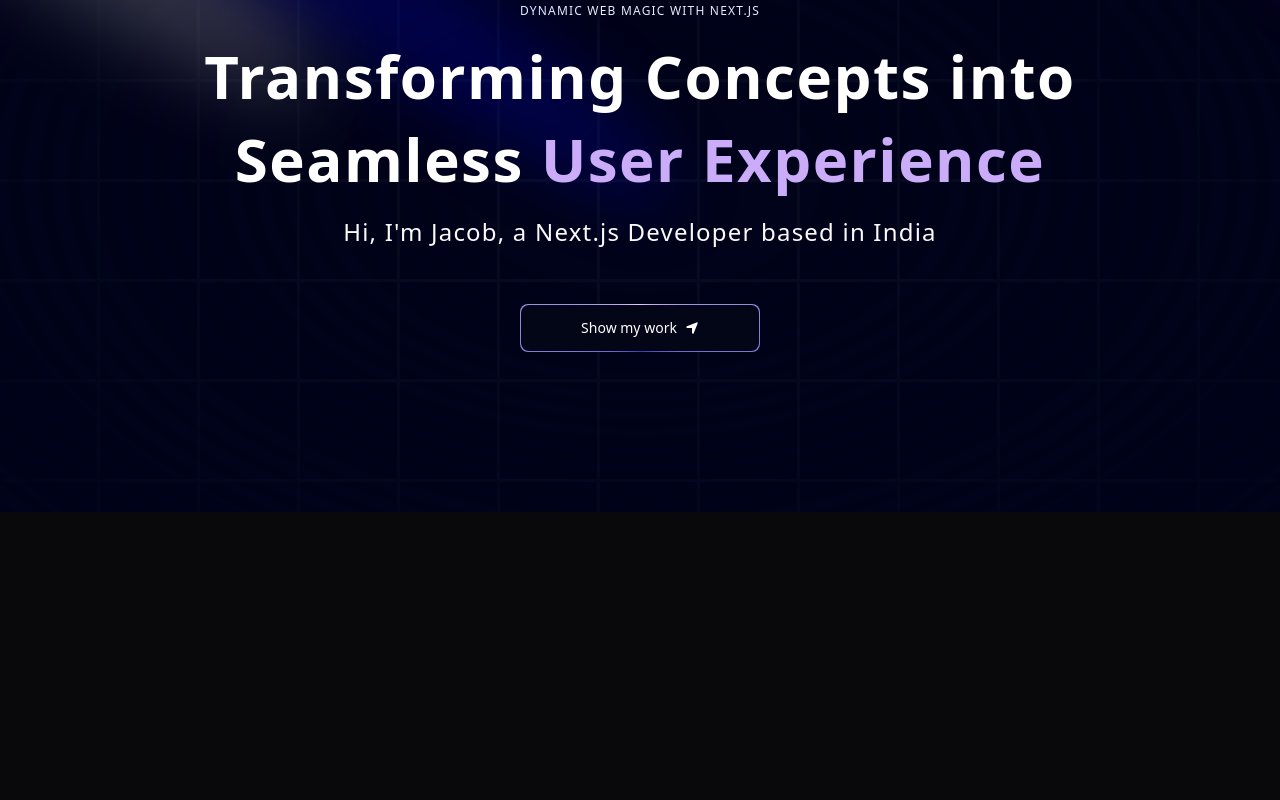
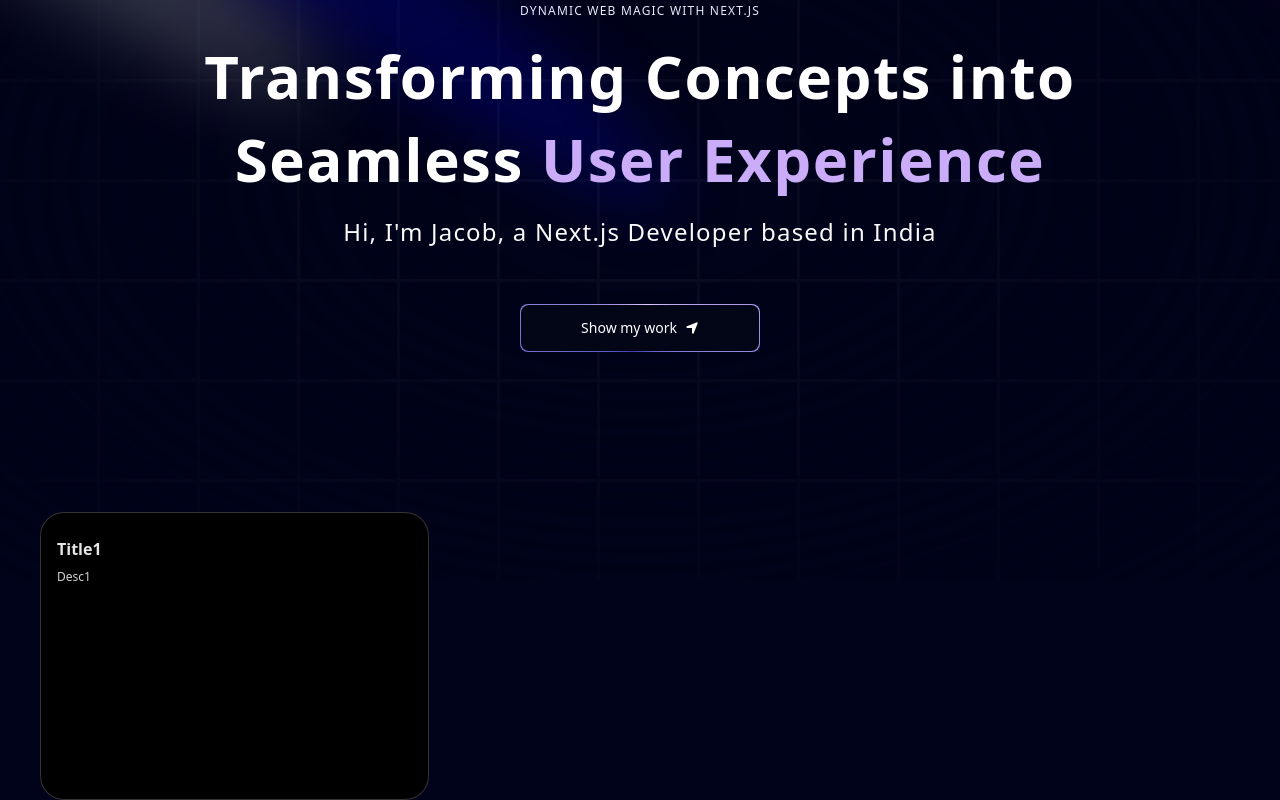
Before and after one commit to bittucse/jacob_portfolio, a Next.js app: page / in a window 1280 px wide. Shown: the part 221-1021 px from the top of the page. Before the commit the page ends 800 px from the top, so only its background shows below. Built offline with nearby package versions, Linux system fonts and the light colour scheme.

Commit message:
add floatNav

```diff
--- a/app/page.tsx
+++ b/app/page.tsx
@@ -1,11 +1,16 @@
+import Grid from "@/components/Grid";
 import Hero from "@/components/Hero";
+import { FloatingNav } from "@/components/ui/FloatingNav";
 import Image from "next/image";
+import { FaHome } from "react-icons/fa";
 
 export default function Home() {
   return (
     <main className="relative bg-black-100 flex justify-center items-center flex-col overflow-hidden mx-auto sm:px-10 px-5">
       <div className=" max-w-7xl w-full">
-        <Hero/>
+        <FloatingNav navItems={[{name:'Home', link:'/', icon:<FaHome/>}]}/>
+        <Hero />
+        <Grid />
       </div>
     </main>
   );
--- /dev/null
+++ b/components/Grid.tsx
@@ -0,0 +1,21 @@
+import React from 'react'
+import { BentoGrid, BentoGridItem } from './ui/BentoGrid'
+
+const Grid = () => {
+  return (
+    <section id='about'>
+      <BentoGrid>
+        {[{id:1,title:'Title1',description:'Desc1'}].map((item)=>(
+            <BentoGridItem
+            id={item.id}
+            key={item.id}
+            title={item.title}
+            description={item.description}
+            />
+        ))}
+      </BentoGrid>
+    </section>
+  )
+}
+
+export default Grid
--- /dev/null
+++ b/components/ui/BentoGrid.tsx
@@ -0,0 +1,56 @@
+import { cn } from "@/utils/cn";
+
+export const BentoGrid = ({
+  className,
+  children,
+}: {
+  className?: string;
+  children?: React.ReactNode;
+}) => {
+  return (
+    <div
+      className={cn(
+        "grid md:auto-rows-[18rem] grid-cols-1 md:grid-cols-3 gap-4 max-w-7xl mx-auto ",
+        className
+      )}
+    >
+      {children}
+    </div>
+  );
+};
+
+export const BentoGridItem = ({
+  className,
+  title,
+  description,
+  header,
+  icon,
+  id,
+}: {
+  className?: string;
+  title?: string | React.ReactNode;
+  description?: string | React.ReactNode;
+  header?: React.ReactNode;
+  icon?: React.ReactNode;
+  id:number;
+}) => {
+  return (
+    <div
+      className={cn(
+        "row-span-1 relative rounded-3xl group/bento hover:shadow-xl transition duration-200 shadow-input dark:shadow-none p-4 dark:bg-black dark:border-white/[0.2] bg-white border border-transparent justify-between flex flex-col space-y-4 border-red-500 ",
+        className
+      )}
+    >
+      {header}
+      <div className="group-hover/bento:translate-x-2 transition duration-200">
+        {icon}
+        <div className="font-sans font-bold text-neutral-600 dark:text-neutral-200 mb-2 mt-2">
+          {title}
+        </div>
+        <div className="font-sans font-normal text-neutral-600 text-xs dark:text-neutral-300">
+          {description}
+        </div>
+      </div>
+    </div>
+  );
+};
--- /dev/null
+++ b/components/ui/FloatingNav.tsx
@@ -0,0 +1,82 @@
+"use client";
+import React, { JSX, useState } from "react";
+import {
+  motion,
+  AnimatePresence,
+  useScroll,
+  useMotionValueEvent,
+} from "framer-motion";
+import { cn } from "@/utils/cn";
+import Link from "next/link";
+
+export const FloatingNav = ({
+  navItems,
+  className,
+}: {
+  navItems: {
+    name: string;
+    link: string;
+    icon?: JSX.Element;
+  }[];
+  className?: string;
+}) => {
+  const { scrollYProgress } = useScroll();
+
+  const [visible, setVisible] = useState(false);
+
+  useMotionValueEvent(scrollYProgress, "change", (current) => {
+    // Check if current is not undefined and is a number
+    if (typeof current === "number") {
+      let direction = current! - scrollYProgress.getPrevious()!;
+
+      if (scrollYProgress.get() < 0.05) {
+        setVisible(false);
+      } else {
+        if (direction < 0) {
+          setVisible(true);
+        } else {
+          setVisible(false);
+        }
+      }
+    }
+  });
+
+  return (
+    <AnimatePresence mode="wait">
+      <motion.div
+        initial={{
+          opacity: 1,
+          y: -100,
+        }}
+        animate={{
+          y: visible ? 0 : -100,
+          opacity: visible ? 1 : 0,
+        }}
+        transition={{
+          duration: 0.2,
+        }}
+        className={cn(
+          "flex max-w-fit  fixed top-10 inset-x-0 mx-auto border border-transparent dark:border-white/[0.2] rounded-full dark:bg-black bg-white shadow-[0px_2px_3px_-1px_rgba(0,0,0,0.1),0px_1px_0px_0px_rgba(25,28,33,0.02),0px_0px_0px_1px_rgba(25,28,33,0.08)] z-[5000] pr-2 pl-8 py-2  items-center justify-center space-x-4",
+          className
+        )}
+      >
+        {navItems.map((navItem: any, idx: number) => (
+          <Link
+            key={`link=${idx}`}
+            href={navItem.link}
+            className={cn(
+              "relative dark:text-neutral-50 items-center flex space-x-1 text-neutral-600 dark:hover:text-neutral-300 hover:text-neutral-500"
+            )}
+          >
+            <span className="block sm:hidden">{navItem.icon}</span>
+            <span className="hidden sm:block text-sm">{navItem.name}</span>
+          </Link>
+        ))}
+        <button className="border text-sm font-medium relative border-neutral-200 dark:border-white/[0.2] text-black dark:text-white px-4 py-2 rounded-full">
+          <span>Login</span>
+          <span className="absolute inset-x-0 w-1/2 mx-auto -bottom-px bg-gradient-to-r from-transparent via-blue-500 to-transparent  h-px" />
+        </button>
+      </motion.div>
+    </AnimatePresence>
+  );
+};
```
